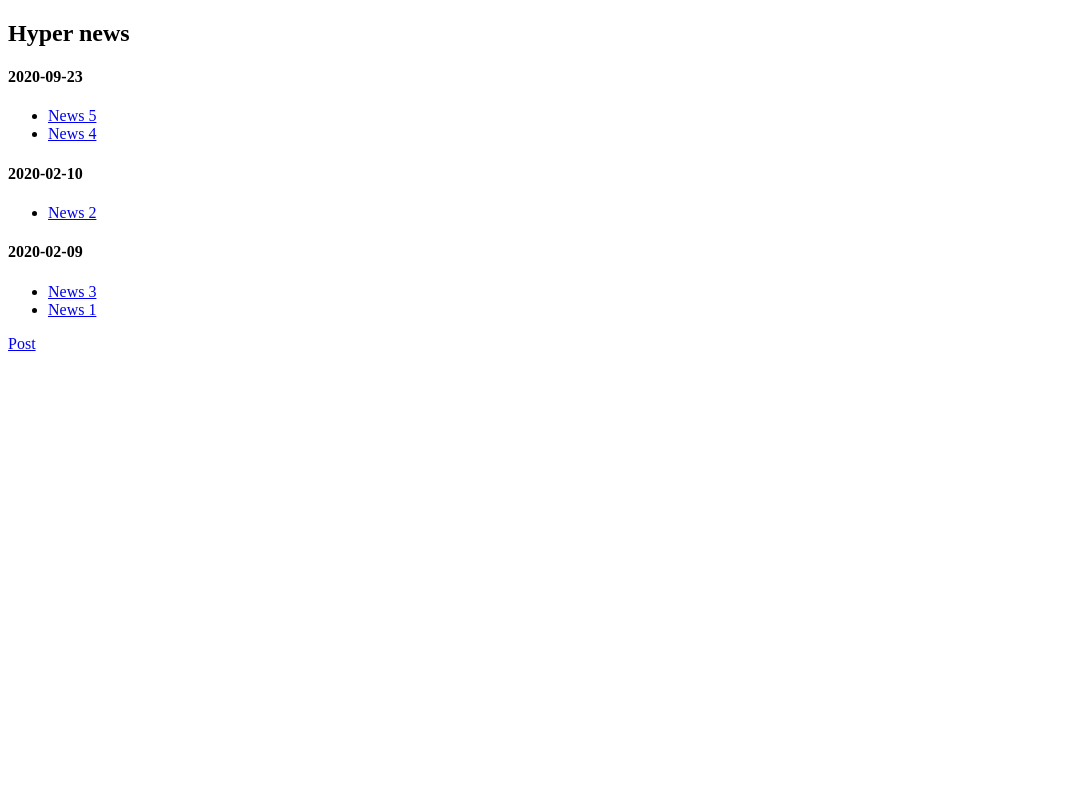
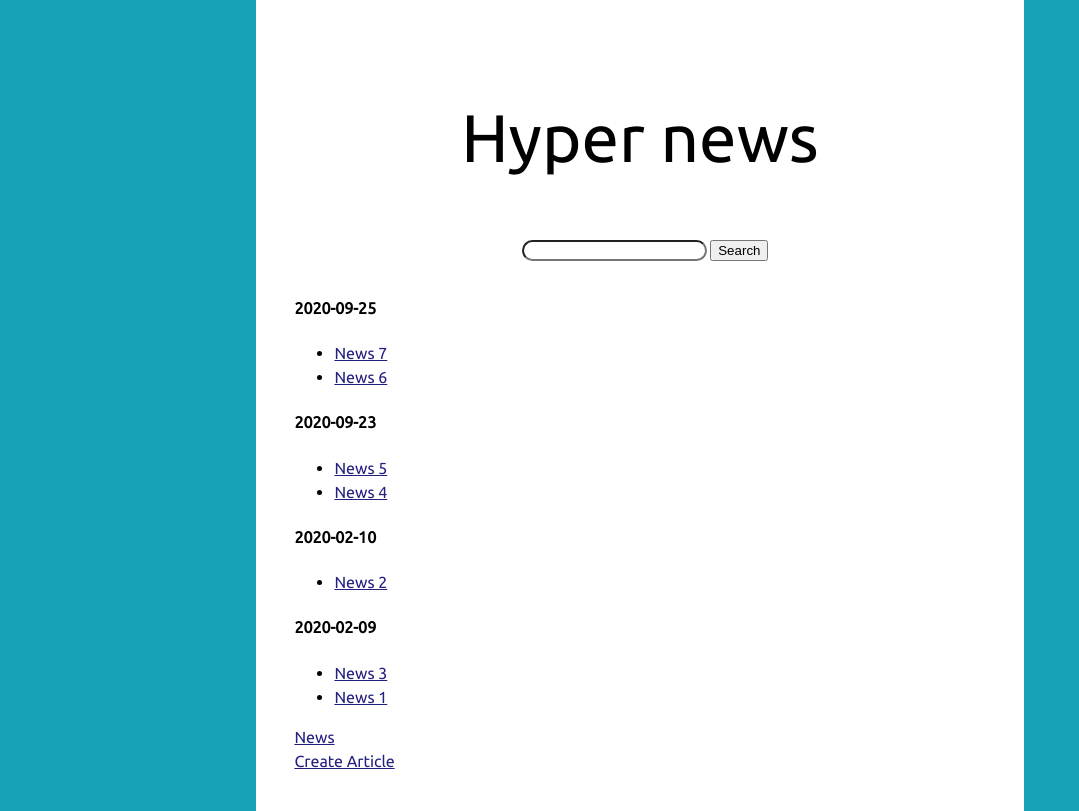
Before and after one commit to sir-rasel/jetbrains-academy-python-course, a Django app: page /news/ in a window 1280 px wide. Shown: the whole page, without its empty margins (0-1079 px from the left). Before the commit the page ends 351 px from the top, so only its background shows below. Run offline with Django 3.2, Linux system fonts and the light colour scheme.

Commit message:
Project HyperNews Portal completed and add style

```diff
--- a/Project HyperNews Portal/hypernews/hypernews/settings.py
+++ b/Project HyperNews Portal/hypernews/hypernews/settings.py
@@ -121,3 +121,4 @@ USE_TZ = True
 # https://docs.djangoproject.com/en/2.2/howto/static-files/
 
 STATIC_URL = '/static/'
+STATICFILES_DIRS = [os.path.join(BASE_DIR, "static")]
--- a/Project HyperNews Portal/hypernews/hypernews/urls.py
+++ b/Project HyperNews Portal/hypernews/hypernews/urls.py
@@ -16,9 +16,13 @@ Including another URLconf
 from django.contrib import admin
 from django.urls import path, include
 from news.views import ComingSoon
+from django.conf import settings
+from django.conf.urls.static import static
 
 urlpatterns = [
     path('admin/', admin.site.urls, name='admin-page'),
     path('', ComingSoon.as_view(), name='root-page'),
     path('news/', include('news.urls')),
 ]
+
+urlpatterns += static(settings.STATIC_URL)
--- a/Project HyperNews Portal/hypernews/news.json
+++ b/Project HyperNews Portal/hypernews/news.json
@@ -1 +1 @@
-[{"created": "2020-02-09 14:15:10", "text": "Text of the news 1", "title": "News 1", "link": 1}, {"created": "2020-02-10 14:15:10", "text": "Text of the news 2", "title": "News 2", "link": 2}, {"created": "2020-02-09 16:15:10", "text": "Text of the news 3", "title": "News 3", "link": 3}, {"created": "2020-09-23 20:55:12", "title": "News 4", "text": "Text of the news 4", "link": 4}, {"created": "2020-09-23 20:59:04", "title": "News 5", "text": "Text of the news 5", "link": 5}]
+[{"created": "2020-02-09 14:15:10", "text": "Text of the news 1", "title": "News 1", "link": 1}, {"created": "2020-02-10 14:15:10", "text": "Text of the news 2", "title": "News 2", "link": 2}, {"created": "2020-02-09 16:15:10", "text": "Text of the news 3", "title": "News 3", "link": 3}, {"created": "2020-09-23 20:55:12", "title": "News 4", "text": "Text of the news 4", "link": 4}, {"created": "2020-09-23 20:59:04", "title": "News 5", "text": "Text of the news 5", "link": 5}, {"created": "2020-09-25 15:57:33", "title": "News 6", "text": "Text of the news 6", "link": 6}, {"created": "2020-09-25 16:13:06", "title": "News 7", "text": "Text of the news 7", "link": 7}]
--- a/Project HyperNews Portal/hypernews/news/templates/news/create_news.html
+++ b/Project HyperNews Portal/hypernews/news/templates/news/create_news.html
@@ -8,7 +8,7 @@
         <label>Text</label>
         <input name="text" type="text">
         <br>
-        <button type="submit">Submit</button>
+        <button type="submit">POST</button>
     </form>
     <a href="/news/">News</a>
 {% endblock content %}
--- a/Project HyperNews Portal/hypernews/news/templates/news/layout.html
+++ b/Project HyperNews Portal/hypernews/news/templates/news/layout.html
@@ -3,6 +3,8 @@
 <head>
     <meta charset="UTF-8">
     <title>News</title>
+    {% load static %}
+    <link rel="stylesheet" href="{% static 'css/main.css' %}">
 </head>
 <body>
     <h2>Hyper news</h2>
--- a/Project HyperNews Portal/hypernews/news/templates/news/publication.html
+++ b/Project HyperNews Portal/hypernews/news/templates/news/publication.html
@@ -1,14 +1,21 @@
 {% extends "news/layout.html" %}
 {% block content %}
+    <form method="get">
+        {% csrf_token %}
+        <input type="text" name="q">
+        <button type="submit">Search</button>
+    </form>
     {% regroup articles|dictsortreversed:"created" by created|slice:":-9" as news_list %}
     {% for news in news_list %}
         <h4>{{ news.grouper }}</h4>
 
         <ul>
           {% for i in news.list %}
-          <li><a href="/news/{{i.link}}">{{ i.title }}</a></li>
+            <li><a href="/news/{{ i.link }}/">{{ i.title }}</a></li>
           {% endfor %}
         </ul>
     {% endfor %}
-    <a href="/news/create/">Post</a>
+    <a href="/news/">News</a>
+    <br>
+    <a href="/news/create/">Create Article</a>
 {% endblock content %}
--- a/Project HyperNews Portal/hypernews/news/urls.py
+++ b/Project HyperNews Portal/hypernews/news/urls.py
@@ -4,5 +4,5 @@ from .views import MainView, SingleView, CreateNews
 urlpatterns = [
     path('', MainView.as_view(), name='main-page'),
     path('create/', CreateNews.as_view(), name='create-page'),
-    path('<str:article_link>', SingleView.as_view(), name='news-page'),
+    path('<int:article_link>/', SingleView.as_view(), name='news-page'),
 ]
--- a/Project HyperNews Portal/hypernews/news/views.py
+++ b/Project HyperNews Portal/hypernews/news/views.py
@@ -12,27 +12,33 @@ with open(settings.NEWS_JSON_PATH, 'r') as json_file:
 
 class ComingSoon(View):
     def get(self, request):
-        return HttpResponse("Coming soon")
+        return redirect('main-page')
 
 
 class MainView(View):
     def get(self, request):
-        context = {'articles': articles}
-        return render(
-            request, 'news/publication.html', context
-        )
+        result = list()
+
+        query = request.GET.get('q')
+        if query:
+            for article in articles:
+                if query in article['title']:
+                    result.append(article)
+            context = {'articles': result}
+            return render(request, 'news/publication.html', context)
+        else:
+            context = {'articles': articles}
+            return render(request, 'news/publication.html', context)
 
 
 class SingleView(View):
     def get(self, request, article_link):
         context = {}
         for article in articles:
-            if article['link'] == int(article_link):
+            if article['link'] == article_link:
                 context = {'article': article}
 
-        return render(
-            request, 'news/news_content.html', context
-        )
+        return render(request, 'news/news_content.html', context)
 
 class CreateNews(View):
     def get(self, request):
--- /dev/null
+++ b/Project HyperNews Portal/hypernews/static/css/main.css
@@ -0,0 +1,34 @@
+@import url('https://fonts.googleapis.com/css2?family=Ubuntu&display=swap');
+
+html {
+	background: #17a2b8;
+}
+
+body {
+	margin: 0% 20%;
+	padding: 3%;
+	background: #ffffff;
+	line-height: 1.5;
+    font-family: Ubuntu, sans-serif;
+}
+
+h2 {
+	text-align: center;
+    font-size: 4.2rem;
+    line-height: 1.3;
+    font-weight: 400;
+}
+
+form {
+	text-align: center;
+	margin-bottom: 5%;
+}
+
+input {
+	border-radius: 50px;
+	margin-left: 10px;
+}
+
+a {
+	color: #242080;
+}
```
